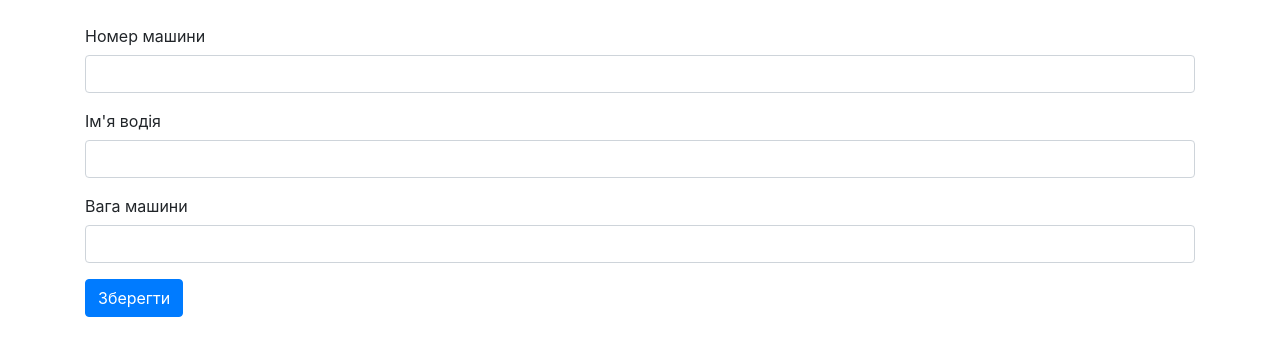
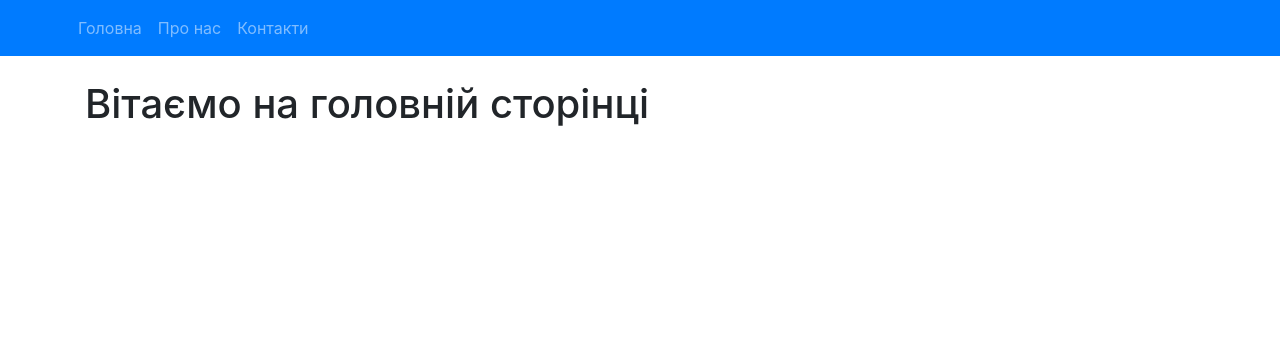
Before and after one commit to Luilaniel/vue, a Vue app: page / in a window 1280 px wide. Shown: the top 356 px of the page. Built offline with nearby package versions, Linux system fonts and the light colour scheme.

Commit message:
Підключено Vue Router

```diff
--- a/package.json
+++ b/package.json
@@ -11,7 +11,8 @@
     "bootstrap": "^4.6.2",
     "bootstrap-vue": "^2.23.1",
     "core-js": "^3.8.3",
-    "vue": "^2.7.16"
+    "vue": "^2.7.16",
+    "vue-router": "^3.6.5"
   },
   "devDependencies": {
     "@babel/core": "^7.12.16",
--- a/src/App.vue
+++ b/src/App.vue
@@ -1,85 +1,30 @@
 <template>
   <div id="app">
-      <div class="container mt-4">
-        <b-form @submit.prevent="openModal">
-          <b-form-group label="Номер машини">
-            <b-form-input v-model="form.number" required></b-form-input>
-          </b-form-group>
-          <b-form-group label="Ім'я водія">
-            <b-form-input v-model="form.driver" required></b-form-input>
-          </b-form-group>
-          <b-form-group label="Вага машини">
-            <b-form-input type="number" v-model="form.weight" required></b-form-input>
-          </b-form-group>
-          <b-button type="submit" variant="primary">Зберегти</b-button>
-        </b-form>
-      </div>
-    <b-alert
-        v-model="showAlert"
-        :variant="alert.variant"
-        dismissible
-        class="mt-3"
-        @dismissed="resetAlert"
-    >
-      {{ alert.message }}
-    </b-alert>
-    <CarModal :carData="form" :modalId="modalId" @confirm="handleConfirm" @cancel="handleCancel" />
-    <b-card v-if="savedData" class="mt-3">
-      <h5>Інформація про водія</h5>
-      <p>Номер: {{ savedData.number }}</p>
-      <p>Ім'я: {{ savedData.driver }}</p>
-      <p>Вага: {{ savedData.weight }}</p>
-    </b-card>
+    <b-navbar type="dark" variant="primary" class="mb-4">
+      <b-container>
+          <b-navbar-nav>
+            <b-nav-item to="/">Головна</b-nav-item>
+            <b-nav-item to="/about">Про нас</b-nav-item>
+            <b-nav-item to="/contact">Контакти</b-nav-item>
+          </b-navbar-nav>
+      </b-container>
+    </b-navbar>
+    <router-view />
   </div>
 </template>
 
 <script>
-import CarModal from "@/components/CarModal.vue";
 export default {
   name: 'App',
   components: {
-    CarModal,
   },
   data() {
     return {
-      form: {
-        number: '',
-        driver: '',
-        weight: null
-      },
-      savedData: null,
-      modalId: 'car-modal',
-      alert: {
-        message: '',
-        variant: 'success',
-      },
-      showAlert: false
+
     }
   },
   methods: {
-    openModal() {
-      this.$bvModal.show(this.modalId);
-    },
-    handleConfirm() {
-      this.savedData = { ...this.form };
-      this.resetForm();
-      this.showAlertMessage('Дані збережені', 'success');
-    },
-    handleCancel() {
-      this.showAlertMessage('Дані не прийняті', 'danger');
-    },
-    resetForm() {
-      this.form = { number: '', driver: '', weight: null };
-    },
-    showAlertMessage(message, variant) {
-      this.alert.message = message;
-      this.alert.variant = variant;
-      this.showAlert = true;
-    },
-    resetAlert() {
-      this.showAlert = false;
-      this.alert.message = '';
-    }
+
   }
 }
 </script>
--- a/src/components/CarModal.vue
+++ /dev/null
@@ -1,30 +0,0 @@
-<template>
-  <b-modal :id="modalId" title="Підтвердження дій" ok-title="Зберегти" cancel-title="Скасувати" @ok="onConfirm" @cancel="onCancel">
-    <p>Прийняти зміни для машини {{ carData.number }} з водієм {{ carData.driver }} та вагою {{ carData.weight }}?</p>
-  </b-modal>
-</template>
-
-<script>
-export default {
-  name: "CarModal",
-  props: {
-    carData: Object,
-    modalId: {
-      type: String,
-      default: 'car-modal'
-    }
-  },
-  methods: {
-    onConfirm() {
-      this.$emit('confirm');
-    },
-    onCancel() {
-      this.$emit('cancel');
-    }
-  }
-}
-</script>
-
-<style scoped>
-
-</style>
--- a/src/main.js
+++ b/src/main.js
@@ -1,9 +1,9 @@
 import Vue from 'vue'
 import App from './App.vue'
 import { BootstrapVue, IconsPlugin } from 'bootstrap-vue'
-
 import 'bootstrap/dist/css/bootstrap.css'
 import 'bootstrap-vue/dist/bootstrap-vue.css'
+import router from './router'
 
 Vue.use(BootstrapVue)
 Vue.use(IconsPlugin)
@@ -11,5 +11,6 @@ Vue.use(IconsPlugin)
 Vue.config.productionTip = false
 
 new Vue({
+  router,
   render: h => h(App),
 }).$mount('#app')
--- /dev/null
+++ b/src/pages/About.vue
@@ -0,0 +1,15 @@
+<template>
+  <b-container class="about">
+    <h1>Це сторінка про нас</h1>
+  </b-container>
+</template>
+
+<script>
+export default {
+  name: 'AboutPage'
+}
+</script>
+
+<style scoped>
+
+</style>
--- /dev/null
+++ b/src/pages/Contact.vue
@@ -0,0 +1,15 @@
+<template>
+  <b-container class="contact">
+    <h1>Контактна інформація</h1>
+  </b-container>
+</template>
+
+<script>
+export default {
+  name: 'ContactPage'
+}
+</script>
+
+<style scoped>
+
+</style>
--- /dev/null
+++ b/src/pages/Home.vue
@@ -0,0 +1,15 @@
+<template>
+  <b-container class="home">
+    <h1>Вітаємо на головній сторінці</h1>
+  </b-container>
+</template>
+
+<script>
+export default {
+  name: 'HomePage'
+}
+</script>
+
+<style scoped>
+
+</style>
--- /dev/null
+++ b/src/router/index.js
@@ -0,0 +1,33 @@
+import Vue from 'vue'
+import VueRouter from 'vue-router'
+import Home from '../pages/Home.vue'
+import About from '../pages/About.vue'
+import Contact from '../pages/Contact.vue'
+
+Vue.use(VueRouter)
+
+const routes = [
+    {
+        path: '/',
+        name: 'Home',
+        component: Home
+    },
+    {
+        path: '/about',
+        name: 'About',
+        component: About
+    },
+    {
+        path: '/contact',
+        name: 'Contact',
+        component: Contact
+    }
+]
+
+const router = new VueRouter({
+    mode: 'history',
+    base: process.env.BASE_URL,
+    routes
+})
+
+export default router
```
Also changed, not shown: 1 other file (tests, documents, lock files or other folders).
